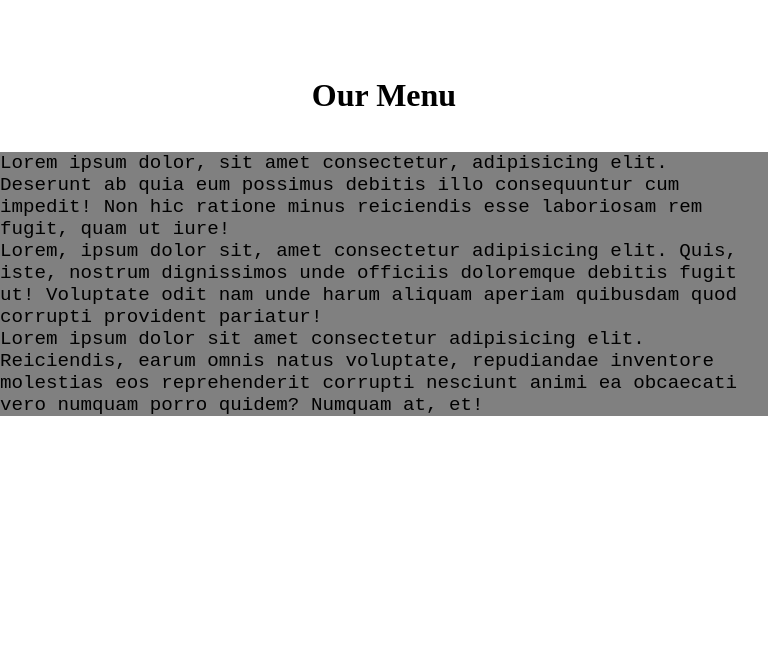
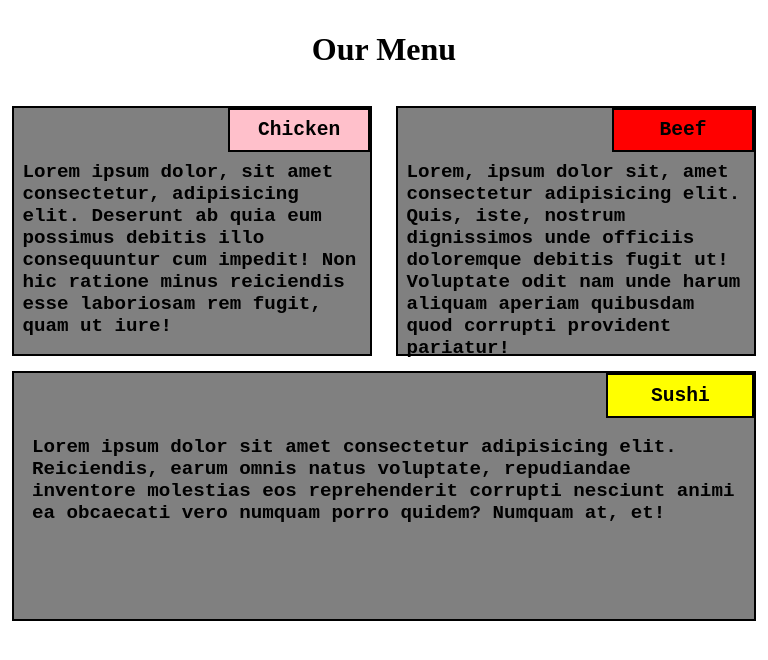
Before and after one commit to kerbecs/Coursera, a plain HTML site: page index.html in a window 768 px wide. Drawn offline with Linux system fonts and the light colour scheme.

Commit message:
Version3

```diff
--- a/css/styles.css
+++ b/css/styles.css
@@ -4,27 +4,82 @@ body{
 
 * {
     box-sizing: border-box;
+    font-weight: 700;
+
 }
 article{
     background-color: gray;
     color:  black;
     font-family: 'Courier New', Courier, monospace;
     font-size: 120%;
+    border: 2px solid;
+    height: 250px;
 }
 .menu{
     font-size: 2em;
     font-weight: 700;
     text-align: center;
-    margin-top: 10%;
-    margin-bottom: 5%;
+
 }
-
+.name{
+    font-size: 1.02em;
+    text-align: center;
+    border: 2px solid;
+}
+.chicken{
+background-color: pink;
+}
+.beef{
+background-color: red;
+}
+.sushi{
+background-color: yellow;}
+p{
+margin: 2.5%;
+}
 @media (min-width: 992px){
 
 }
 @media (min-width: 768px) and (max-width:991px){
+    article{
+        box-sizing: border-box;
+        margin: 1% 1.5%;
+        width: 47%;
+        float: left;
+        }
+        article:nth-child(3){
+            width: 97%;
+        }
 
+    .menu-md{
+        margin-top: 4%;
+        margin-bottom: 4%;
+    }
+    .name-md{
+        margin-left: 60%;
+        margin-bottom: 2%;
+        width: 40%;
+        padding: 2.5%;
+    }
+    .name-md-small{
+        width: 20%;
+        margin-left: 80%;
+        margin-bottom: 1%;
+        padding: 1.25%;
+    }
 }
 @media(max-width: 767px){
-
+    article{
+        margin: 4% 10%;
+    }
+    .menu-sm{
+        margin-top: 4%;
+        margin-bottom: 4%;
+    }
+    .name-sm{
+        margin-left: 60%;
+        margin-bottom: 2%;
+        width: 40%;
+        padding: 2.5%;
+    }
 }
--- a/index.html
+++ b/index.html
@@ -6,29 +6,38 @@
     </head>
     <body>
     <header>
-        <div class="menu">Our Menu</div>
+        <div class="menu menu-lg menu-md menu-sm">Our Menu</div>
     </header>
     <section>
         <article>
             <div>
+                <div class="name name-sm name-md name-lg chicken">Chicken</div>
+                <p>
                 Lorem ipsum dolor, sit amet consectetur, adipisicing elit.
                  Deserunt ab quia eum possimus debitis illo consequuntur cum impedit!
                   Non hic ratione minus reiciendis esse laboriosam rem
                    fugit, quam ut iure!
-            </div>
+                </p>
+                </div>
         </article>
         <article>
             <div>
+                <div class="name name-sm name-md name-lg beef">Beef</div>
+                <p>
                 Lorem, ipsum dolor sit, amet consectetur adipisicing elit. Quis,
                 iste, nostrum dignissimos unde officiis doloremque debitis fugit ut! Voluptate odit nam unde
                  harum aliquam aperiam quibusdam quod corrupti provident pariatur!
-            </div>
+                </p>
+                </div>
         </article>
         <article>
             <div>
+                <div class="name name-sm name-md name-lg sushi name-md-small">Sushi</div>
+                <p>
                 Lorem ipsum dolor sit amet consectetur adipisicing elit. Reiciendis,
                 earum omnis natus voluptate, repudiandae inventore molestias eos reprehenderit corrupti
                 nesciunt animi ea obcaecati vero numquam porro quidem? Numquam at, et!
+               </p>
             </div>
         </article>
     </section>
```
